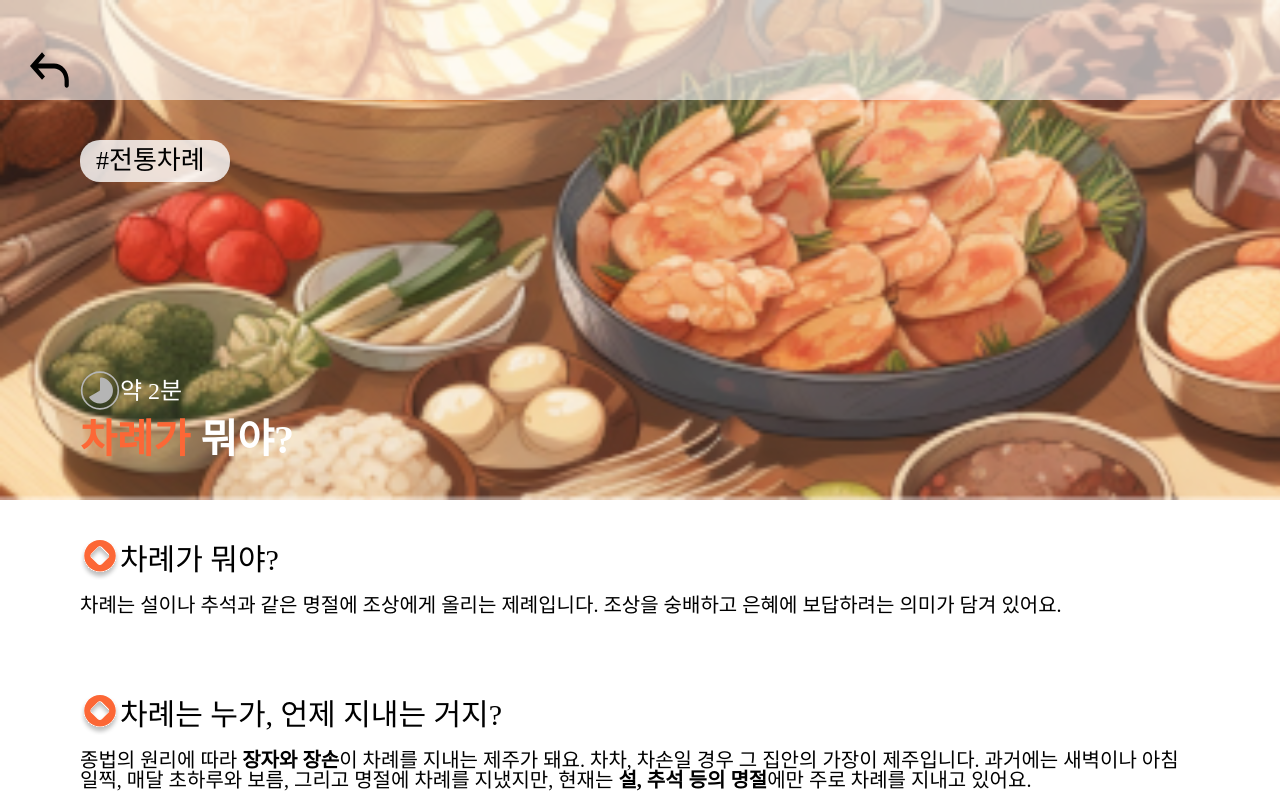
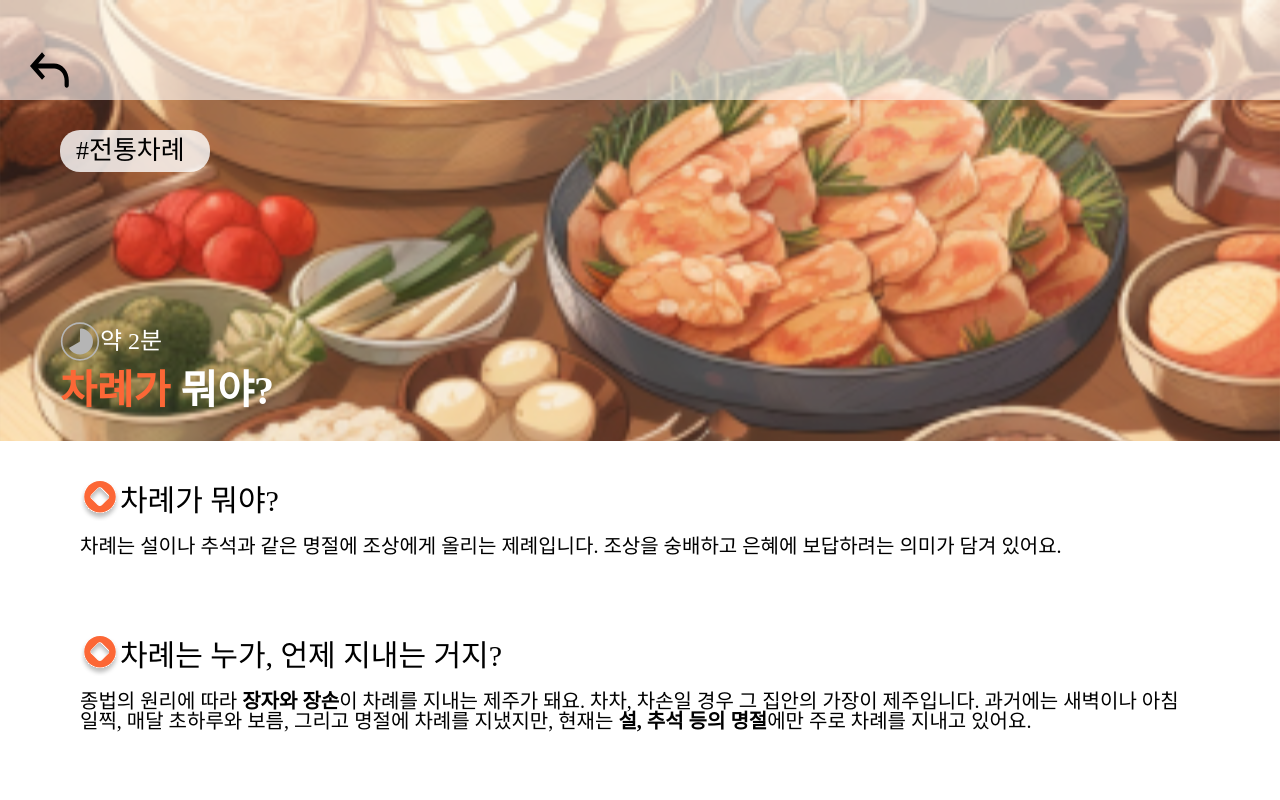
Before and after one commit to seok-hyung/sulpport_frontend, a React (Create React App) app: page /chalye/1 in a window 1280 px wide. Shown: the top 800 px of the page. Built offline with nearby package versions, Linux system fonts and the light colour scheme; a web font is replaced by a local one.

Commit message:
:lipstick:Modify : Wrapper background 이미지 max-width값 삭제

```diff
--- a/src/pages/chalye/Definition.jsx
+++ b/src/pages/chalye/Definition.jsx
@@ -69,12 +69,10 @@ export default Definition;
 
 const Wrapper = styled.div`
   width: 100vw;
-  max-width: 1300px;
-  margin: 0 auto;
+
   header {
     position: relative;
     width: 100%;
-    height: 500px;
     background-image: url('/assets/long1.svg');
     background-repeat: no-repeat;
     background-size: cover;
@@ -91,17 +89,16 @@ const Wrapper = styled.div`
       }
     }
     .headerContent {
-      padding: 40px 80px;
-      height: 400px;
+      padding: 30px 60px;
       display: flex;
       flex-direction: column;
-      justify-content: space-between;
       .tag {
         width: 150px;
         background-color: rgba(255, 255, 255, 0.8);
         font-size: 26px;
         padding: 8px 16px;
         border-radius: 20px;
+        margin-bottom: 150px;
       }
       img {
         width: 40px;
```
